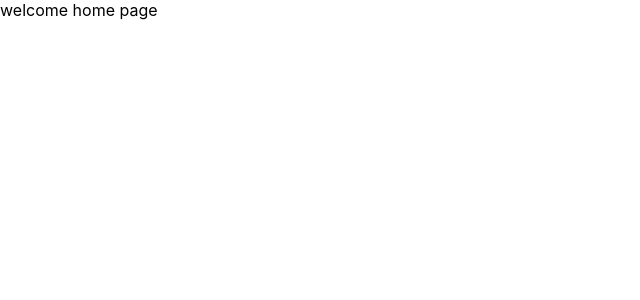
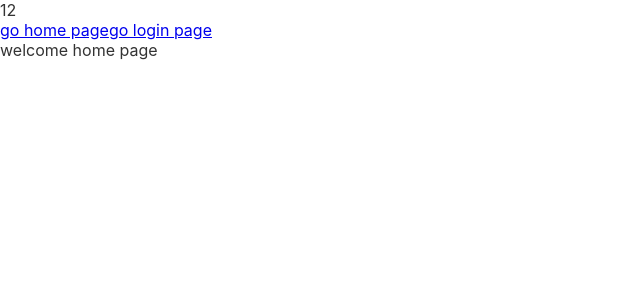
Before and after one commit to fancy-cat/react-antd-admin, a React (Create React App) app: page /home in a window 1280 px wide. Shown: the top 300 px of the page, without its empty margins (0-640 px from the left). Built offline with nearby package versions, Linux system fonts and the light colour scheme.

Commit message:
添加嵌套路由

```diff
--- a/src/App.js
+++ b/src/App.js
@@ -1,5 +1,5 @@
 import './App.scss';
-import { Link } from 'react-router-dom'
+import { Outlet, Link } from 'react-router-dom';
 
 function App() {
   return (
@@ -9,6 +9,7 @@ function App() {
         <Link to="/home">go home page</Link>
         <Link to="/login">go login page</Link>
       </nav>
+      <Outlet/>
     </div>
   );
 }
--- a/src/index.js
+++ b/src/index.js
@@ -5,8 +5,8 @@ import './index.css';
 import App from './App';
 import reportWebVitals from './reportWebVitals';
 // 组件
-import Login from './pages/login'
-import Home from './pages/home'
+import Login from './pages/login';
+import Home from './pages/home';
 
 render(
   // <React.StrictMode>严格模式检查仅在开发模式下运行；它们不会影响生产构建
@@ -14,9 +14,9 @@ render(
     <BrowserRouter>
       <Routes>
         <Route path="/" element={<App />}>
+          <Route path="login" element={<Login />} />
+          <Route path="home" element={<Home />} />
         </Route>
-        <Route path="login" element={<Login />} />
-        <Route path="home" element={<Home />} />
       </Routes>
     </BrowserRouter>
   </React.StrictMode>,
--- a/src/pages/home.js
+++ b/src/pages/home.js
@@ -1,4 +1,3 @@
-import { Link } from 'react-router-dom'
 export default function Home() {
   return (
     <div>
```
